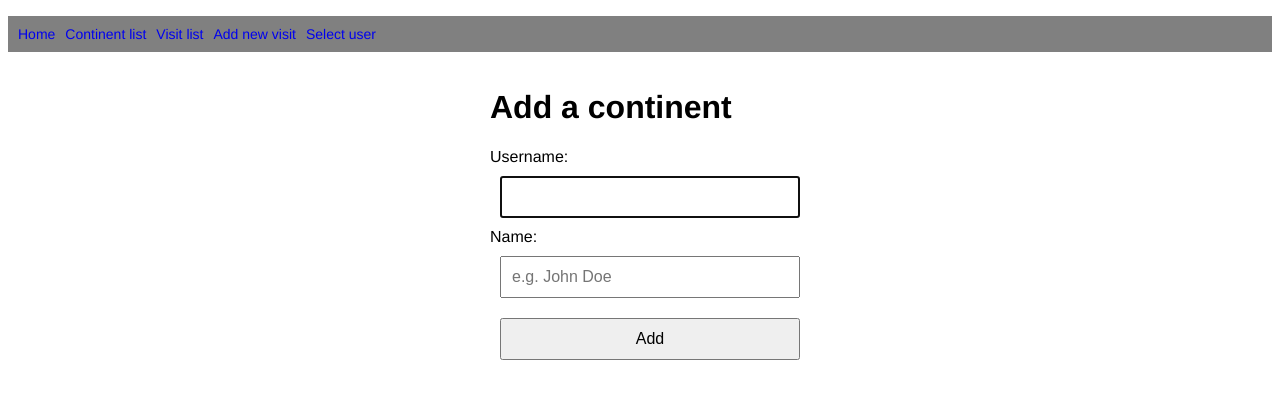
After one commit to efgeri/cc_homework, a Flask app: page /users/new in a window 1280 px wide. The commit adds this page. Shown: the top 399 px of the page. Run offline with Flask 2, Linux system fonts and the light colour scheme.

Commit message:
Add user function on frontend

```diff
--- a/week_05/project_travel_bucket_list/app.py
+++ b/week_05/project_travel_bucket_list/app.py
@@ -3,12 +3,14 @@ from flask import Flask, render_template
 from controllers.visits_controller import visits_blueprint
 from controllers.user_visits_controller import user_visits_blueprint
 from controllers.continents_controller import continents_blueprint
+from controllers.users_controller import users_blueprint
 
 app = Flask(__name__)
 
 app.register_blueprint(continents_blueprint)
 app.register_blueprint(visits_blueprint)
 app.register_blueprint(user_visits_blueprint)
+app.register_blueprint(users_blueprint)
 
 @app.route('/')
 def home():
--- a/week_05/project_travel_bucket_list/controllers/user_visits_controller.py
+++ b/week_05/project_travel_bucket_list/controllers/user_visits_controller.py
@@ -13,11 +13,8 @@ user_visits_blueprint = Blueprint("user_visits", __name__)
 
 # RESTful CRUD Routes
 
-@user_visits_blueprint.route("/users")
-
-
 @user_visits_blueprint.route("/users/<id>/visits")
-def visits(id):
+def user_visits(id):
     visits = visit_repo.select_by_user(id)
     # pdb.set_trace()
     return render_template("visits/index.html", all_visits = visits)
--- /dev/null
+++ b/week_05/project_travel_bucket_list/controllers/users_controller.py
@@ -0,0 +1,58 @@
+from flask import Flask, render_template, request, redirect
+from models.user import User
+import pdb
+
+import repositories.continent_repository as continent_repo
+import repositories.user_repository as user_repo
+import repositories.city_repository as city_repo
+
+
+from flask import Blueprint
+
+users_blueprint = Blueprint("users", __name__)
+
+# RESTful CRUD Routes
+
+# INDEX
+# GET '/tasks'
+@users_blueprint.route("/users")
+def users():
+    users = user_repo.select_all()
+    # pdb.set_trace()
+    return render_template("users/index.html", all_users = users)
+
+@users_blueprint.route("/users/new")
+def new_user():
+    return render_template("users/new.html")
+
+@users_blueprint.route("/users", methods=['POST'])
+def create_user():
+    username = request.form['username']
+    user_fullname = request.form['name']
+    user = User(username, user_fullname)
+    user_repo.save(user)
+    return redirect('/users')
+
+
+@users_blueprint.route("/users/<id>/edit")
+def edit_user(id):
+    user = user_repo.select(id)
+    users = user_repo.select_all()
+    cities = city_repo.select_all()
+    return render_template("users/edit.html", user = user, all_users = users, all_cities = cities)
+
+@users_blueprint.route("/users/<id>", methods=['POST'])
+def update_user(id):
+    user_id = request.form['user_id']
+    city_id = request.form['city_id']
+    user = user_repo.select(user_id)
+    city = city_repo.select(city_id)
+    user = user(user, city, id)
+    # pdb.set_trace()
+    user_repo.update(user)
+    return redirect('/users')
+
+@users_blueprint.route("/users/<id>/delete", methods=['POST'])
+def delete_user(id):
+    user_repo.delete(id)
+    return redirect('/users')
--- a/week_05/project_travel_bucket_list/templates/base.html
+++ b/week_05/project_travel_bucket_list/templates/base.html
@@ -16,6 +16,7 @@
         <li><a href="/continents">Continent list</a></li>
         <li><a href="/visits">Visit list</a></li>
         <li><a href="/visits/new">Add new visit</a></li>
+        <li><a href="/users">Select user</a></li>
       </ul>
     </nav>
   </header>
--- /dev/null
+++ b/week_05/project_travel_bucket_list/templates/users/new.html
@@ -0,0 +1,20 @@
+{% extends 'base.html' %}
+
+{% block content %}
+<h1>Add a continent</h1>
+
+<form action="/users" method="post">
+  <div>
+    <label for="name">Username:</label>
+    <input type="text" id="username" name="username" required autofocus>
+  </div>
+
+  <div>
+    <label for="name">Name:</label>
+    <input type="text" id="name" name="name" placeholder="e.g. John Doe" required>
+  </div>
+
+  <input type='submit' value="Add">
+</form>
+
+{% endblock %}
```
Also changed, not shown: week_05/project_travel_bucket_list/templates/users/index.html (added, +24 -0 lines), week_05/project_travel_bucket_list/templates/users_visits/edit.html (added, +30 -0 lines), week_05/project_travel_bucket_list/templates/users_visits/new.html (added, +24 -0 lines), week_05/project_travel_bucket_list/templates/users_visits/show.html (added, +16 -0 lines).
